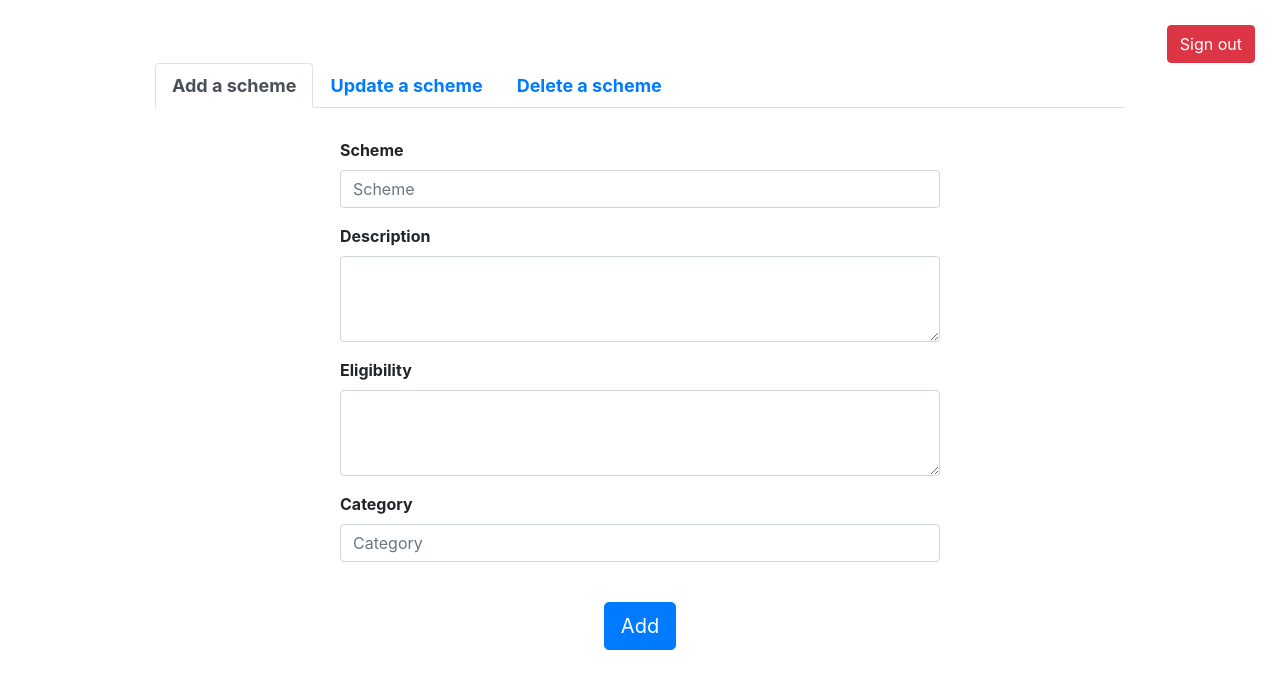
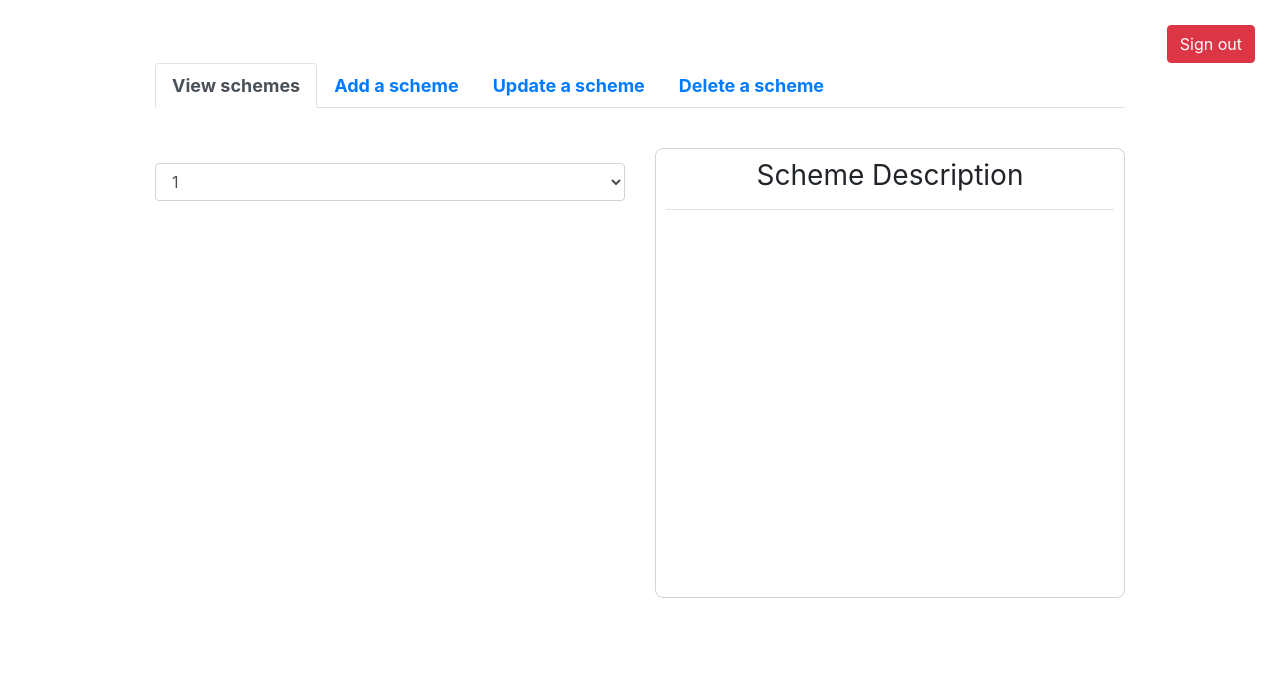
Before and after one commit to varunotelli/E-Seva, a Flask app: page /admin in a window 1280 px wide. Shown: the top 689 px of the page. Run offline with Flask 2, Linux system fonts and the light colour scheme; the visitor is signed in with stand-in values (Sample User, id 1); parts of the project's set-up code (start-up, migrations or seed data) failed here and were passed over; some libraries are stand-ins or nearby versions.

Commit message:
added view schemes tab n some modals

```diff
--- a/dbconnector.py
+++ b/dbconnector.py
@@ -1,6 +1,6 @@
 import MySQLdb
 
 def connection():
-	conn=MySQLdb.connect(host="localhost",user="root",passwd="agpk2424",db="test")
+	conn=MySQLdb.connect(host="localhost",user="root",passwd="vasi1997@ssn",db="test")
 	c=conn.cursor()
 	return c,conn
--- a/static/styles/adminHome.css
+++ b/static/styles/adminHome.css
@@ -20,3 +20,15 @@
   max-width: 1000px;
   margin: 25px auto;
 }
+
+.desc {
+  border-radius: 8px;
+  border: 1px solid #D3D3D3;
+  padding: 10px;
+  height: 450px;
+}
+
+.divdesc {
+  overflow-y: scroll;
+  height: 330px;
+}
--- a/templates/adminHome.html
+++ b/templates/adminHome.html
@@ -14,16 +14,36 @@
 </head>
 
 <body>
+  <script>
+    $(document).ready(function(){
+      $('[data-toggle="tooltip"]').tooltip();
+    });
+
+    function f1() {
+      console.log('hello');
+      let scheme_name = document.getElementById('scheme_add').value;
+      console.log(scheme_name);
+      if (scheme_name.length == 0) {
+        console.log('hello 2');
+        $('#scheme_add').tooltip('show');
+      } else {
+        $('#scheme_add').tooltip('hide');
+      }
+    }
+  </script>
   <form action="/adminlogout">
   <div class="signout-btn-box">
-    <button type="submit" class="btn btn-danger pull-right">Sign out</button>
+    <button type="submit" class="btn btn-danger">Sign out</button>
   </div>
   </form>
   <div class="container my-container">
   <!--tabs-->
     <ul class="nav nav-tabs" id="myTab" role="tablist">
       <li class="nav-item">
-        <a class="nav-link active" id="home-tab" data-toggle="tab" href="#home" role="tab" aria-controls="home" aria-selected="true"><b style="font-size:18px;">Add a scheme</b></a>
+        <a class="nav-link active" id="view-tab" data-toggle="tab" href="#view" role="tab" aria-controls="view" aria-selected="true"><b style="font-size:18px;">View schemes</b></a>
+      </li>
+      <li class="nav-item">
+        <a class="nav-link" id="home-tab" data-toggle="tab" href="#home" role="tab" aria-controls="home" aria-selected="false"><b style="font-size:18px;">Add a scheme</b></a>
       </li>
       <li class="nav-item">
         <a class="nav-link" id="profile-tab" data-toggle="tab" href="#profile" role="tab" aria-controls="profile" aria-selected="false"><b style="font-size:18px;">Update a scheme</b></a>
@@ -32,59 +52,96 @@
         <a class="nav-link" id="contact-tab" data-toggle="tab" href="#contact" role="tab" aria-controls="contact" aria-selected="false"><b style="font-size:18px;">Delete a scheme</b></a>
       </li>
     </ul>
+
+    <div class="tab-content" id="myTabContent">
+
+      <div class="tab-pane fade show active" id="view" role="tabpanel" aria-labelledby="view-tab">
+        <div class="row">
+          <div class="col-sm-6">
+              <form>
+                <div class="form-group" style="width:100%; margin-top:55px;">
+                  <select class="form-control" id="scheme_list_update" name="scheme_list_update" onchange="this.form.submit()">
+                    <option>1</option>
+                    <option>2</option>
+                    <option>3</option>
+                    <option>4</option>
+                    <option>5</option>
+                  </select>
+                </div>
+              </form>
+          </div>
+          <div class="col-sm-6">
+            <div class="desc" style="margin-top:40px;">
+              <center>
+                <h1 class="h3 mb-3 font-weight-normal">Scheme Description</h1>
+              </center>
+              <hr>
+              <div class="divdesc">
+                <center>
+                  <h1 id="scheme-name" class="h3 mb-3 font-weight-normal"></h1>
+                </center>
+                <div id="scheme-desc"></div>
+                <center>
+                  <h1 id="scheme-elig-header" class="h3 mb-3 font-weight-normal"></h1>
+                </center>
+                <div id="scheme-elig"></div>
+              </div>
+            </div>
+          </div>
+        </div>
+      </div>
       <!--add-a-scheme layout-->
-    <div class="tab-content my-content" id="myTabContent">
-      <div class="tab-pane fade show active" id="home" role="tabpanel" aria-labelledby="home-tab">
+
+      <div class="tab-pane fade my-content" id="home" role="tabpanel" aria-labelledby="home-tab">
         <form action="/addscheme" method="post">
           <div class="form-group">
             <label for="scheme_add"><b>Scheme</b></label>
-            <input type="text" class="form-control" id="scheme_add" placeholder="Scheme" name="scheme_add">
+            <input type="text" class="form-control" id="scheme_add" placeholder="Scheme" name="scheme_add" onblur="f1()">
           </div>
           <div class="form-group">
             <label for="description_add"><b>Description</b></label>
-            <textarea class="form-control" id="description_add" rows="3" name="description_add"></textarea>
+            <textarea class="form-control" id="description_add" rows="3" name="description_add" required></textarea>
           </div>
           <div class="form-group">
               <label for="eligibility_add"><b>Eligibility</b></label>
-              <textarea class="form-control" id="eligibility_add" rows="3" name="eligibility_add"></textarea>
+              <textarea class="form-control" id="eligibility_add" rows="3" name="eligibility_add" required></textarea>
           </div>
           <div class="form-group">
               <label for="category_add"><b>Category</b></label>
-              <input type="text" class="form-control" id="category_add" placeholder="Category" name="category_add">
+              <input type="text" class="form-control" id="category_add" placeholder="Category" name="category_add" required>
           </div>
           <div class="approve-btn-box">
-              <button type="submit" class="btn btn-primary btn-lg">Add</button>
+            <button type="button" class="btn btn-primary btn-lg" data-toggle="modal" data-target="#add_confirmation">Add</button>
           </div>
 
           <!-- Modal -->
-          <div class="modal fade" id="exampleModal" tabindex="-1" role="dialog" aria-labelledby="exampleModalLabel" aria-hidden="true">
+          <div class="modal fade my-content" id="add_confirmation" tabindex="-1" role="dialog" aria-labelledby="exampleModalLabel" aria-hidden="true">
               <div class="modal-dialog" role="document">
                 <div class="modal-content">
                   <div class="modal-header">
-                  <h5 class="modal-title" id="exampleModalLabel">Modal title</h5>
+                    <h5 class="modal-title" id="exampleModalLabel">Add</h5>
                     <button type="button" class="close" data-dismiss="modal" aria-label="Close">
                       <span aria-hidden="true">&times;</span>
                     </button>
                   </div>
                   <div class="modal-body">
-                  ...
+                    Add mentioned scheme?
                   </div>
                   <div class="modal-footer">
-                  <button type="button" class="btn btn-secondary" data-dismiss="modal">Close</button>
-                  <button type="button" class="btn btn-primary">Save changes</button>
+                    <button type="button" class="btn btn-secondary" data-dismiss="modal">CANCEL</button>
+                    <input type="submit" class="btn btn-primary" id="add_ok_btn" data-toggle="modal" data-target="#add_status" value="OK">
                   </div>
                 </div>
               </div>
             </div>
-
         </form>
       </div>
   <!--update-a-scheme layout-->
-      <div class="tab-pane fade" id="profile" role="tabpanel" aria-labelledby="profile-tab">
+      <div class="tab-pane fade my-content" id="profile" role="tabpanel" aria-labelledby="profile-tab">
         <form action="/updatescheme" method="post">
           <div class="form-group">
             <label for="scheme_list_update"><b>Scheme</b></label>
-            <input type="text" name="name_update" class="form-controlr">
+            <input type="text" name="name_update" class="form-control" placeholder="Scheme"/>
           </div>
           <div class="form-group">
             <label for="description_update"><b>Description</b></label>
@@ -99,19 +156,61 @@
             <input type="text" class="form-control" id="category_update" placeholder="Category" name="category_update">
           </div>
           <div class="approve-btn-box">
-            <button type="submit" class="btn btn-primary btn-lg">Update</button>
+            <button type="button" class="btn btn-primary btn-lg" data-toggle="modal" data-target="#update_confirmation">Update</button>
+          </div>
+
+          <!-- Modal -->
+          <div class="modal fade my-content" id="update_confirmation" tabindex="-1" role="dialog" aria-labelledby="exampleModalLabel" aria-hidden="true">
+            <div class="modal-dialog" role="document">
+              <div class="modal-content">
+                <div class="modal-header">
+                  <h5 class="modal-title" id="exampleModalLabel">Update</h5>
+                  <button type="button" class="close" data-dismiss="modal" aria-label="Close">
+                    <span aria-hidden="true">&times;</span>
+                  </button>
+                </div>
+                <div class="modal-body">
+                  Update selected scheme?
+                </div>
+                <div class="modal-footer">
+                  <button type="button" class="btn btn-secondary" data-dismiss="modal">CANCEL</button>
+                  <input type="submit" class="btn btn-primary" id="add_ok_btn" value="OK">
+                </div>
+              </div>
+            </div>
           </div>
         </form>
       </div>
   <!--delete-a-scheme layout-->
-      <div class="tab-pane fade" id="contact" role="tabpanel" aria-labelledby="contact-tab">
+      <div class="tab-pane fade my-content" id="contact" role="tabpanel" aria-labelledby="contact-tab">
         <form method="post" action="/deletescheme">
           <div class="form-group">
             <label for="scheme_list_delete"><b>Scheme</b></label>
             <input type="text" name="id_delete" class="form-control">
           </div>
           <div class="approve-btn-box">
-              <button type="submit" class="btn btn-primary btn-lg">Delete</button>
+            <button type="button" class="btn btn-primary btn-lg" data-toggle="modal" data-target="#delete_confirmation">Delete</button>
+          </div>
+
+          <!-- Modal -->
+          <div class="modal fade my-content" id="delete_confirmation" tabindex="-1" role="dialog" aria-labelledby="exampleModalLabel" aria-hidden="true">
+            <div class="modal-dialog" role="document">
+              <div class="modal-content">
+                <div class="modal-header">
+                  <h5 class="modal-title" id="exampleModalLabel">Delete</h5>
+                  <button type="button" class="close" data-dismiss="modal" aria-label="Close">
+                    <span aria-hidden="true">&times;</span>
+                  </button>
+                </div>
+                <div class="modal-body">
+                  Delete selected scheme?
+                </div>
+                <div class="modal-footer">
+                  <button type="button" class="btn btn-secondary" data-dismiss="modal">CANCEL</button>
+                  <input type="submit" class="btn btn-primary" id="add_ok_btn" value="OK">
+                </div>
+              </div>
+            </div>
           </div>
         </form>
       </div>
```
Lines whose indentation alone changed are shown as unchanged.
